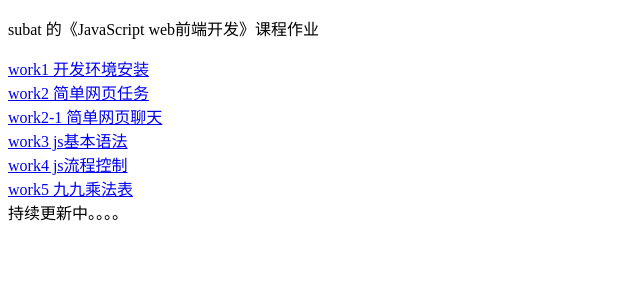
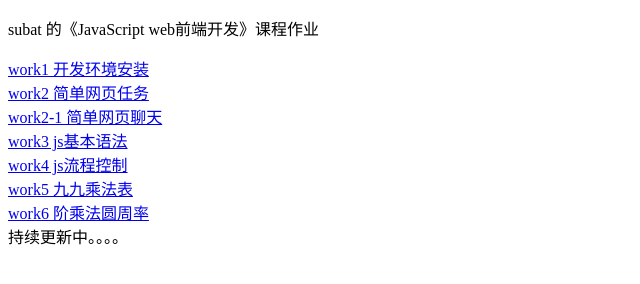
Before and after one commit to subat1004/jswork, a plain HTML site: page index.html in a window 1280 px wide. Shown: the whole page, without its empty margins (0-640 px from the left). Drawn offline with Linux system fonts and the light colour scheme.

Commit message:
Update index.html

```diff
--- a/index.html
+++ b/index.html
@@ -12,6 +12,7 @@
         <a href="work3/index.html">work3 js基本语法</a><br>
         <a href="work4/index.html">work4 js流程控制</a><br>
         <a href="work5/index.html">work5 九九乘法表</a><br>
+        <a href="work6/index.html">work6 阶乘法圆周率</a><br>
         持续更新中。。。。
     </body>
 </html>
```
